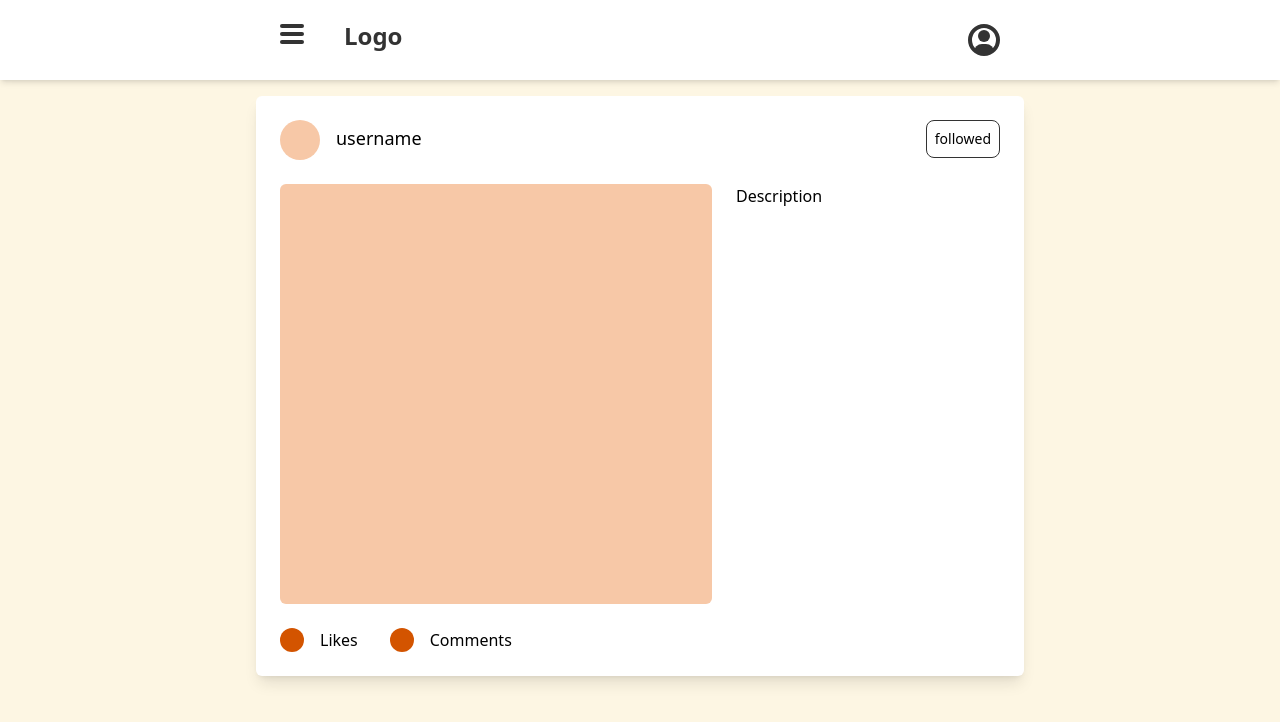
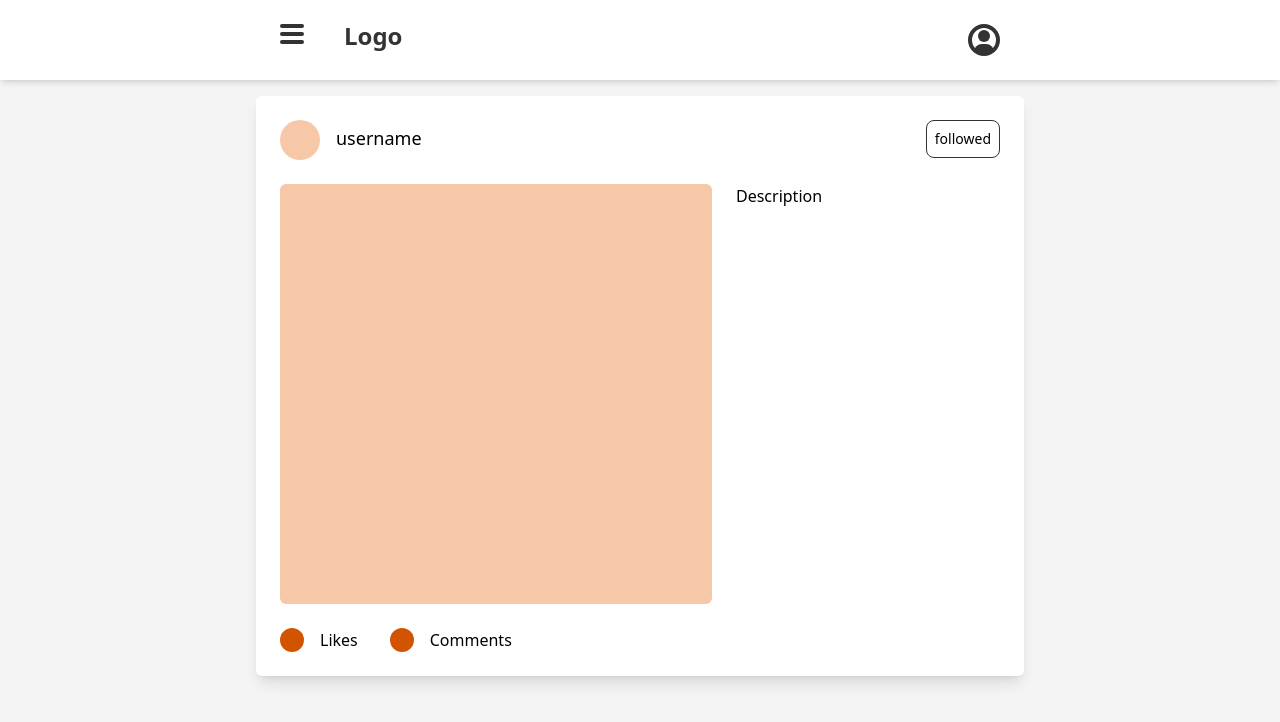
Before and after one commit to indialifah/artfolio-dbb-finalproject, a React (Vite) app: page / in a window 1280 px wide. Shown: the top 722 px of the page. Built offline with nearby package versions, Linux system fonts and the light colour scheme.

Commit message:
change body bg-color

```diff
--- a/src/index.css
+++ b/src/index.css
@@ -3,5 +3,5 @@
 @tailwind utilities;
 
 body {
-    background-color: #FDF6E3;
+    background-color: #f4f4f4;
 }
```
